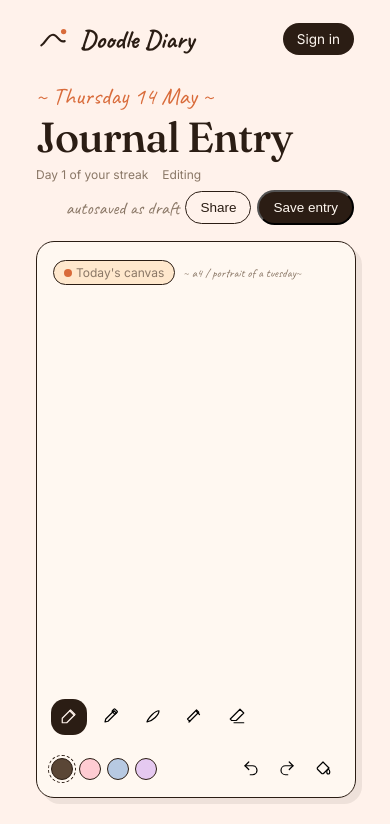
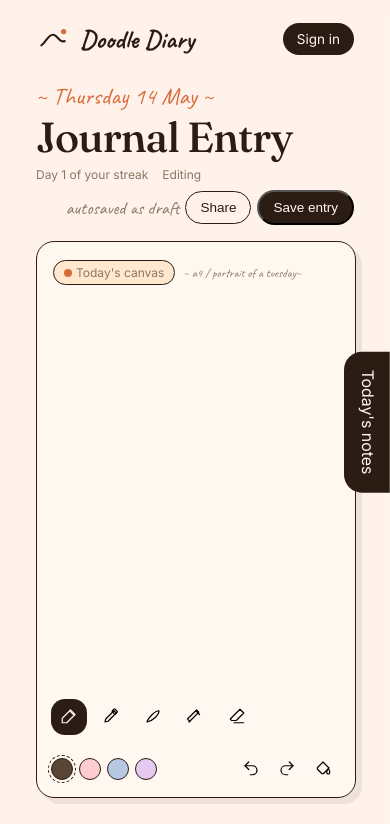
Before and after one commit to jess-yn/Doodle-Diary, a React (Vite) app: page /entry in a window 390 px wide. Shown: the top 824 px of the page. Built offline with nearby package versions, Linux system fonts and the light colour scheme; no server answers.

Commit message:
redesign entry on mobile to bring out prompt cards from side panel

```diff
--- a/src/components/Canvas/Canvas.tsx
+++ b/src/components/Canvas/Canvas.tsx
@@ -26,8 +26,6 @@ type Stroke = {
   pen: PenType;
   color: string;
 };
-
-const MAX_UNDO_HISTORY = 20;
 
 const PEN_OPTIONS = {
   pencil: {
@@ -192,9 +190,6 @@ export function Canvas({ ref }: CanvasProps) {
         pen: currentStrokePen.current,
         color: currentStrokeColor.current,
       });
-      if (pastStrokes.current.length > MAX_UNDO_HISTORY) {
-        pastStrokes.current.shift();
-      }
       currentStroke.current = [];
     };
 
--- a/src/pages/Entry/Entry.css
+++ b/src/pages/Entry/Entry.css
@@ -50,10 +50,42 @@
   }
 }
 
+.entry-prompts-mobile-tab {
+  position: fixed;
+  right: 0;
+  top: 50%;
+  padding: 1.125rem 0.75rem 1.125rem 0.875rem;
+  border-top-left-radius: var(--radius-md);
+  border-bottom-left-radius: var(--radius-md);
+  transform: translateY(-50%);
+  writing-mode: vertical-rl;
+  color: var(--color-cream-100);
+  background-color: var(--color-primary);
+}
+
 .entry-prompts {
   display: flex;
   flex-direction: column;
   gap: 1.125rem;
+
+  @media (max-width: 980px) {
+    position: fixed;
+    top: 0;
+    right: 0;
+    height: 100vh;
+    padding: 1rem;
+    border-top-left-radius: var(--radius-md);
+    border-bottom-left-radius: var(--radius-md);
+    transform: translateX(100%);
+    transition: transform 0.3s ease;
+    z-index: 10;
+    background-color: var(--color-cream-100);
+
+    &.open {
+      transform: translateX(0);
+      transition: transform 0.26s cubic-bezier(0.2, 0.7, 0.2, 1);
+    }
+  }
 }
 
 .moods {
@@ -92,3 +124,20 @@
     background-color: var(--color-cream-200);
   }
 }
+
+.overlay {
+  display: none;
+  position: fixed;
+  inset: 0;
+  z-index: 2;
+  opacity: 0;
+  transition: opacity 0.3s ease;
+  background-color: rgba(43, 29, 20, 0.4);
+
+  @media (max-width: 980px) {
+    &.open {
+      display: block;
+      opacity: 1;
+    }
+  }
+}
--- a/src/pages/Entry/Entry.tsx
+++ b/src/pages/Entry/Entry.tsx
@@ -33,6 +33,7 @@ export function Entry() {
   const [activeMood, setActiveMood] = useState<keyof typeof MOODS>();
   const canvasRef = useRef<CanvasHandle>(null);
   const [image, setImage] = useState("");
+  const [tabOpen, setTabOpen] = useState(false);
 
   const now: Date = new Date();
   const dateText = new Intl.DateTimeFormat("en-GB", {
@@ -72,7 +73,7 @@ export function Entry() {
         <div>
           <Canvas ref={canvasRef}></Canvas>
         </div>
-        <div className="entry-prompts">
+        <div className={`entry-prompts  ${tabOpen ? "open" : ""}`}>
           <SectionCard
             heading="How was today?"
             subheading="pick a mood which best describes you today"
@@ -109,6 +110,20 @@ export function Entry() {
           </SectionCard>
         </div>
       </div>
+      <div
+        className="entry-prompts-mobile-tab"
+        onClick={() => {
+          setTabOpen(true);
+        }}
+      >
+        Today's notes
+      </div>
+      <div
+        className={`overlay ${tabOpen ? "open" : ""}`}
+        onClick={() => {
+          setTabOpen(false);
+        }}
+      ></div>
     </>
   );
 }
```
